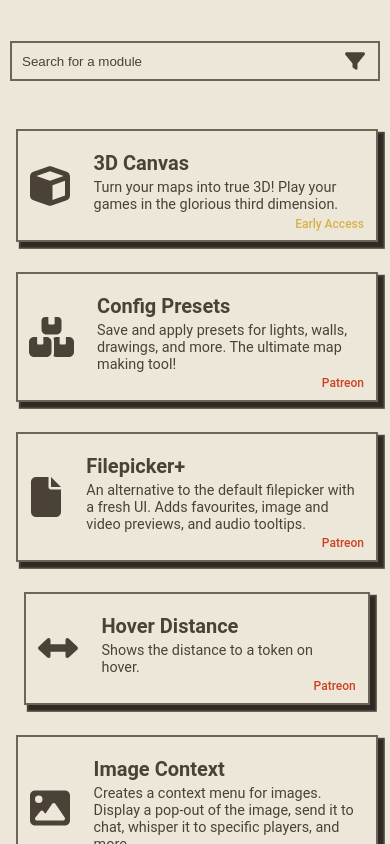
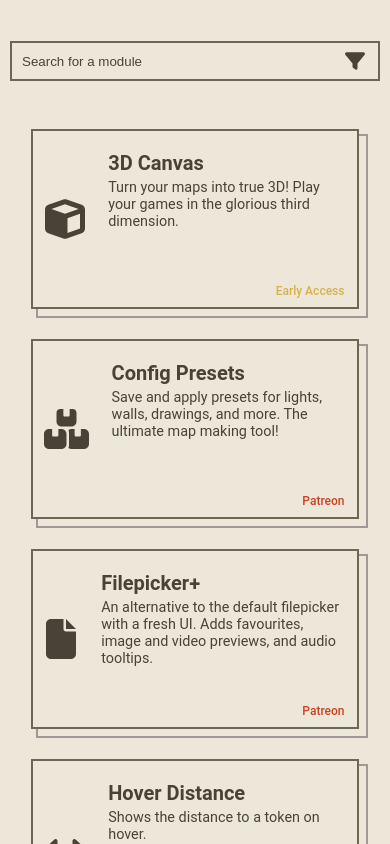
Before and after one commit to theripper93/theripper93.com, a React (Vite) app: page / in a window 390 px wide. Shown: the part 980-1824 px from the top of the page. Built offline with nearby package versions, Linux system fonts and the light colour scheme; a web font is replaced by a local one.

Commit message:
Media Query

```diff
--- a/src/styles/items/card-hollow.css
+++ b/src/styles/items/card-hollow.css
@@ -100,13 +100,15 @@
   }
 }
 
-@media screen and (max-width: 999px) {
-  .card-hollow {
-    position: relative;
-    height: auto;
-    max-height: 176px;
+@media screen and (max-width: 1020px) {
+  .card-hollow,
+  .module .grid .wrapper {
+    width: 95%;
+  }
 
-    gap: 0.75rem;
+  .module .grid .wrapper {
+    display: flex;
+    justify-content: center;
   }
 
   .card-hollow .icon-wrapper {
@@ -133,18 +135,7 @@
   }
 }
 
-@media screen and (max-width: 600px) {
-  .card-hollow {
-    position: relative;
-    height: auto;
-    max-height: 176px;
-
-    gap: 0.75rem;
-      box-shadow: 0.3rem 0.3rem var(--500),
-    0.3rem 0.3rem 0 0.125rem var(--400);
-
-  }
-
+@media screen and (max-width: 768px) {
   .card-hollow .icon-wrapper {
     width: auto;
     height: auto;
@@ -170,10 +161,6 @@
 }
 
 @media screen and (max-width: 450px) {
-  .card-hollow {
-    width: 100%;
-  }
-
   .card-hollow .icon-wrapper .fa-5x {
     font-size: 2.5rem;
   }
--- a/src/styles/items/navbar.css
+++ b/src/styles/items/navbar.css
@@ -139,8 +139,14 @@
 }
 
 .hamburger-menu .links .landing .home-buttons,
-.hamburger-menu .links .subpage .home-buttons {
-  padding-left: 1.5rem;
+.hamburger-menu .links .subpage .home-buttons,
+.hamburger-menu .socials {
+  padding-left: 1.25rem;
+}
+
+.hamburger-menu .socials {
+  margin-top: 1rem;
+  justify-content: left;
 }
 
 .hamburger-menu.hidden {
--- a/src/styles/mainpage/modulegrid.css
+++ b/src/styles/mainpage/modulegrid.css
@@ -65,6 +65,12 @@
   padding-top: 3rem;
 }
 
+@media (max-width: 768px) {
+  .module .grid .wrapper {
+    width: 100%;
+  }
+}
+
 /* Light Mode */
 @media (prefers-color-scheme: light) {
   section#modules {
```
